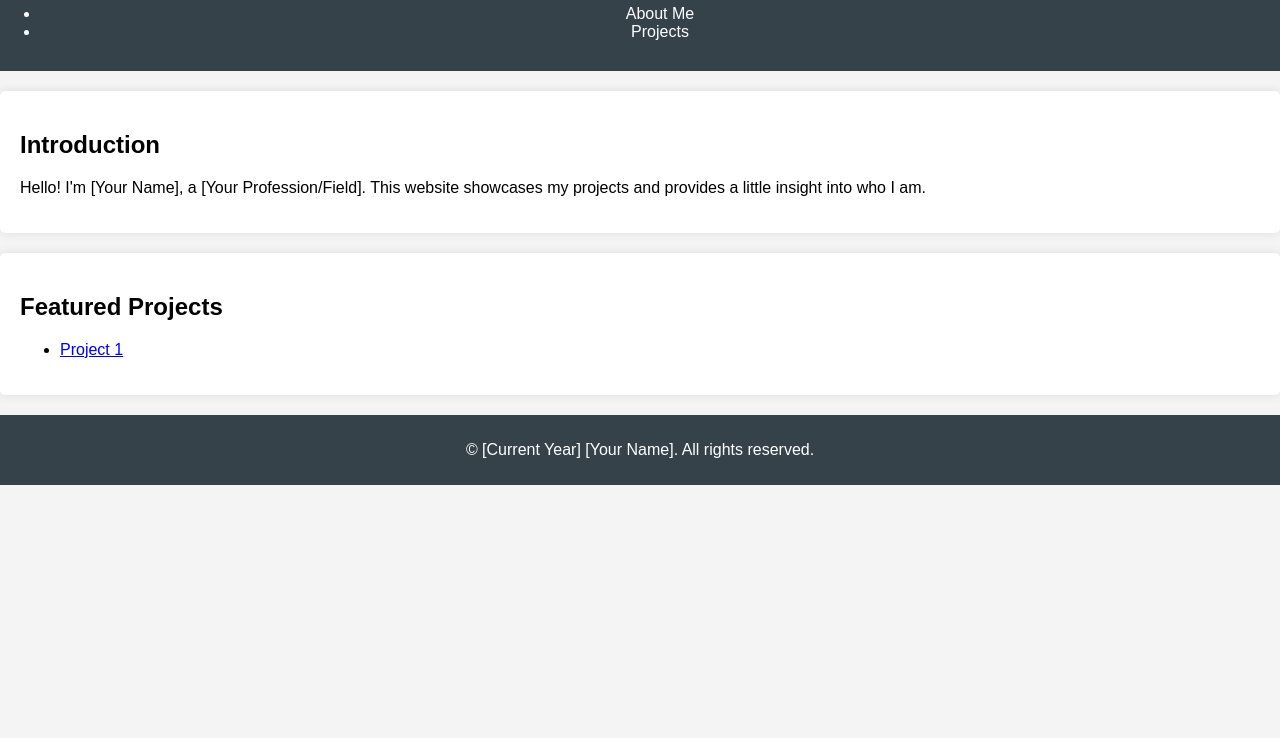
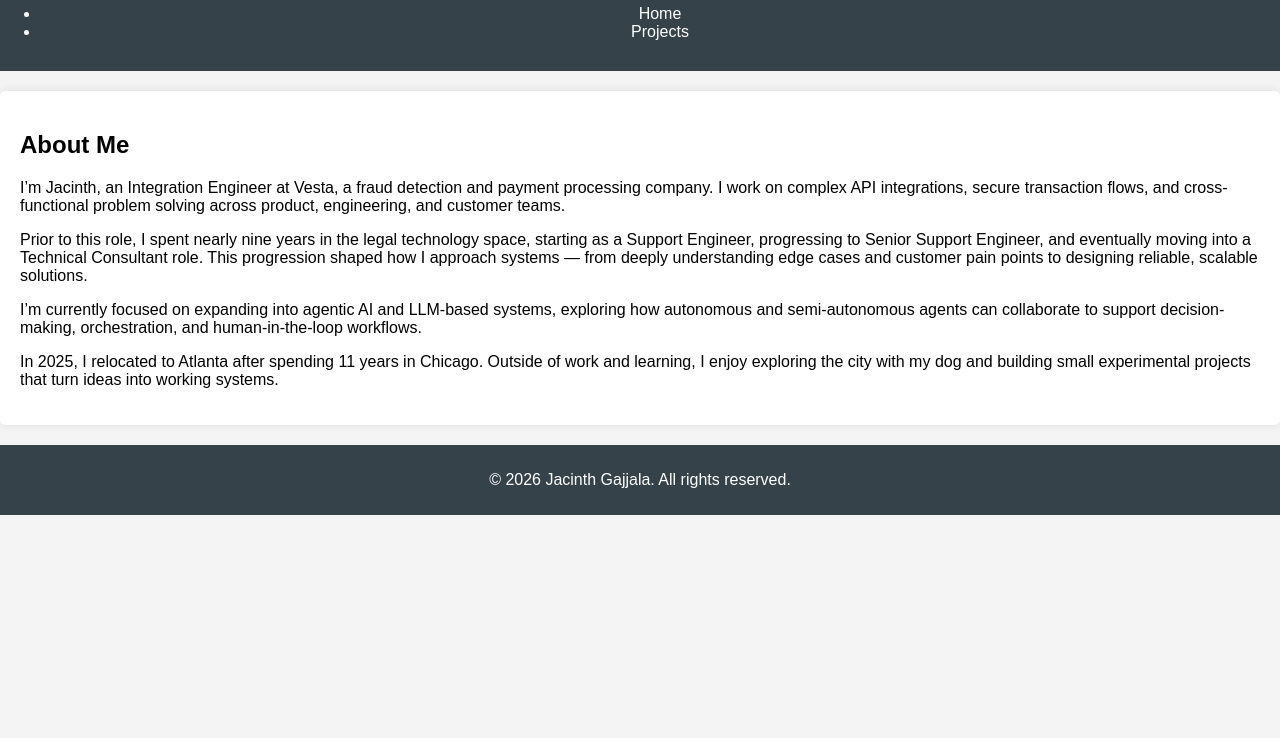
Before and after one commit to Jacinth29/jacinthgajjala, a website: page src/index.html in a window 1280 px wide. Shown: the part 62-800 px from the top of the page. Drawn offline with Linux system fonts and the light colour scheme.

Commit message:
about me stuff

```diff
--- a/src/index.html
+++ b/src/index.html
@@ -3,35 +3,61 @@
 <head>
     <meta charset="UTF-8">
     <meta name="viewport" content="width=device-width, initial-scale=1.0">
-    <title>Your Name - Portfolio</title>
+    <title>Welcome to my website!</title>
     <link rel="stylesheet" href="css/styles.css">
 </head>
 <body>
+
     <header>
-        <h1>Welcome to My Portfolio</h1>
+        <h1>Jacinth Gajjala</h1>
         <nav>
             <ul>
-                <li><a href="about.html">About Me</a></li>
+                <li><a href="index.html">Home</a></li>
                 <li><a href="projects/index.html">Projects</a></li>
             </ul>
         </nav>
     </header>
+
     <main>
-        <section>
-            <h2>Introduction</h2>
-            <p>Hello! I'm [Your Name], a [Your Profession/Field]. This website showcases my projects and provides a little insight into who I am.</p>
+
+        <!-- About Me Section -->
+        <section class="about">
+            <h2>About Me</h2>
+
+            <p>
+                I’m Jacinth, an Integration Engineer at Vesta, a fraud detection and payment
+                processing company. I work on complex API integrations, secure transaction
+                flows, and cross-functional problem solving across product, engineering,
+                and customer teams.
+            </p>
+
+            <p>
+                Prior to this role, I spent nearly nine years in the legal technology space,
+                starting as a Support Engineer, progressing to Senior Support Engineer,
+                and eventually moving into a Technical Consultant role. This progression
+                shaped how I approach systems — from deeply understanding edge cases and
+                customer pain points to designing reliable, scalable solutions.
+            </p>
+
+            <p>
+                I’m currently focused on expanding into agentic AI and LLM-based systems,
+                exploring how autonomous and semi-autonomous agents can collaborate to
+                support decision-making, orchestration, and human-in-the-loop workflows.
+            </p>
+
+            <p>
+                In 2025, I relocated to Atlanta after spending 11 years in Chicago. Outside
+                of work and learning, I enjoy exploring the city with my dog and building
+                small experimental projects that turn ideas into working systems.
+            </p>
         </section>
-        <section>
-            <h2>Featured Projects</h2>
-            <ul>
-                <li><a href="projects/project-1.html">Project 1</a></li>
-                <!-- Add more projects as needed -->
-            </ul>
-        </section>
+
     </main>
+
     <footer>
-        <p>&copy; [Current Year] [Your Name]. All rights reserved.</p>
+        <p>&copy; 2026 Jacinth Gajjala. All rights reserved.</p>
     </footer>
+
     <script src="js/main.js"></script>
 </body>
 </html>
```
